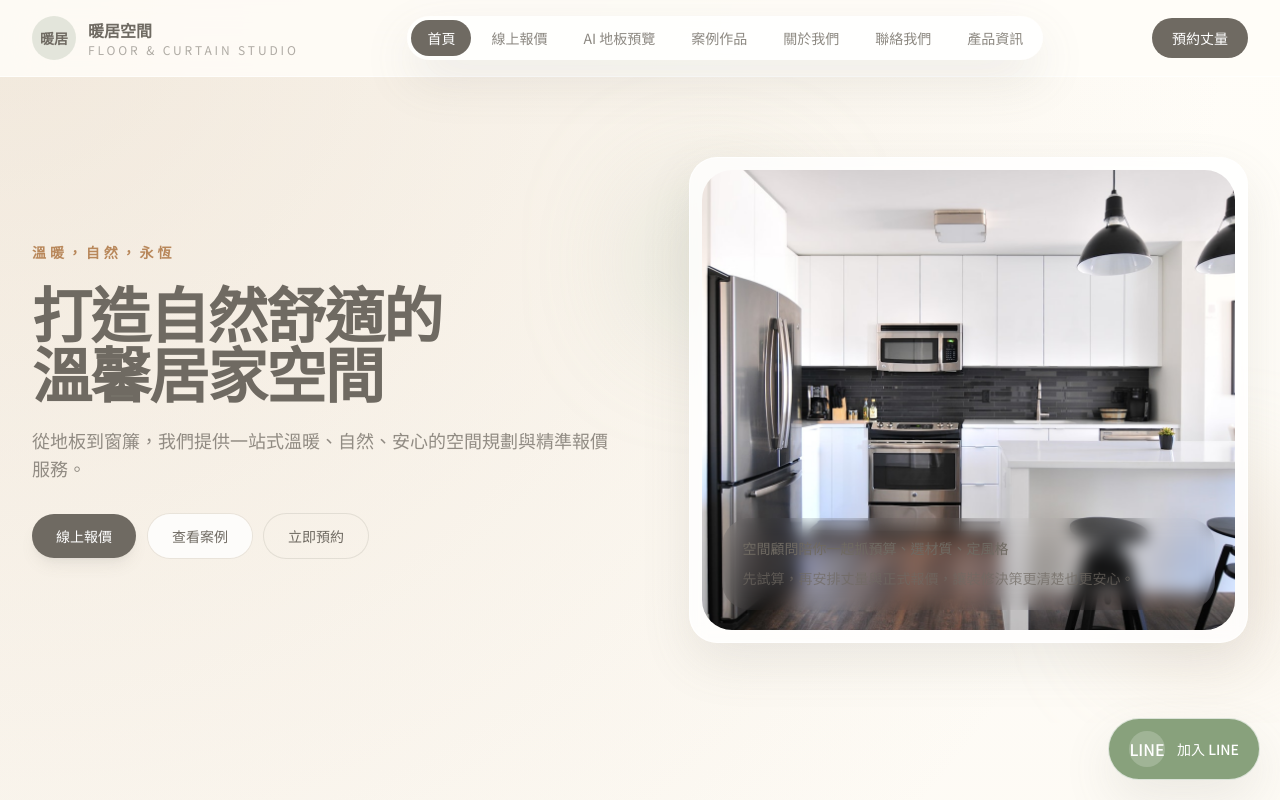
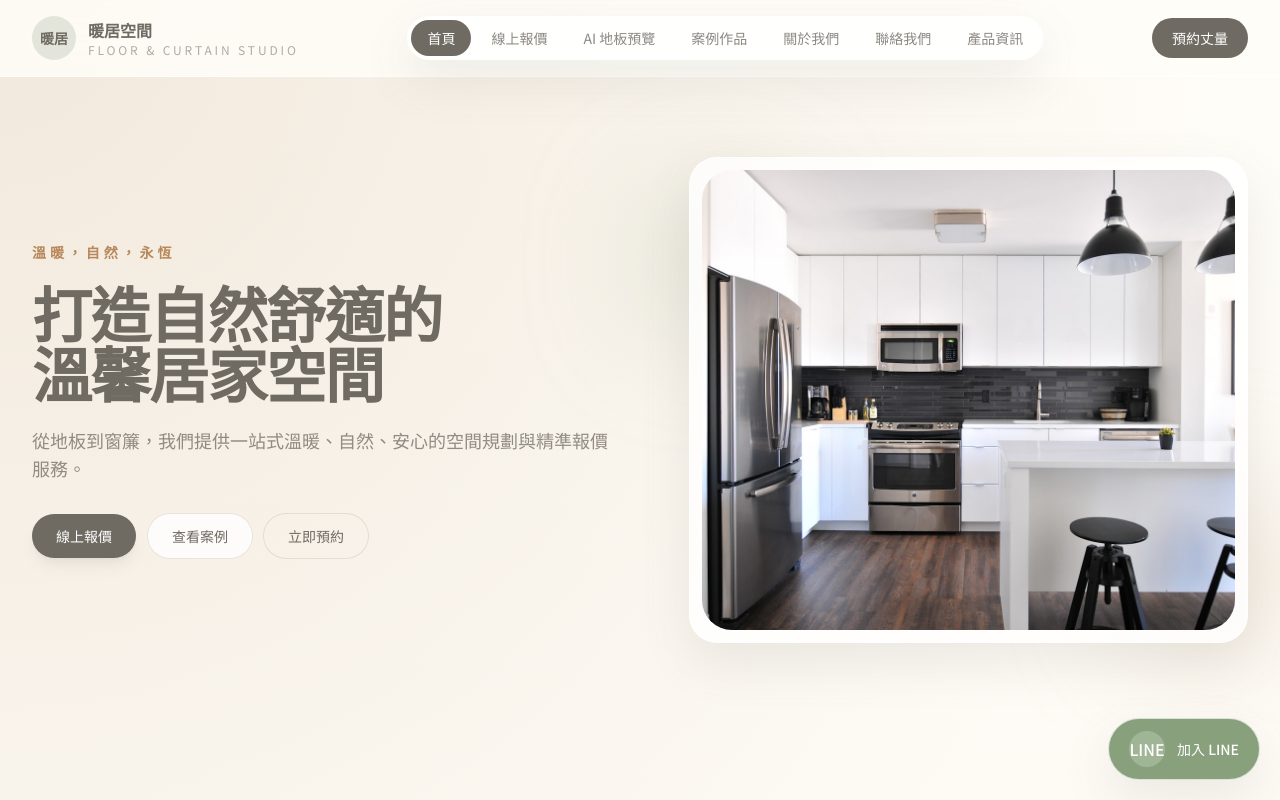
Before and after one commit to william700709-jpg/floor-ai-preview-site, a Next.js app: page / in a window 1280 px wide. Shown: the top 800 px of the page. Built offline with nearby package versions, Linux system fonts and the light colour scheme.

Commit message:
Match homepage hero layout

```diff
--- a/app/page.tsx
+++ b/app/page.tsx
@@ -68,18 +68,12 @@ export default function HomePage() {
             <div className="card-surface relative overflow-hidden rounded-[36px] p-3">
               <Image
                 src="/images/home/hero-kitchen-modern.jpg"
-                alt="白色廚房與地板搭配的明亮居家空間"
+                alt="溫暖木質廚房與窗簾搭配的居家空間"
                 width={960}
                 height={720}
                 className="h-[460px] w-full rounded-[30px] object-cover"
                 priority
               />
-              <div className="absolute bottom-8 left-8 right-8 rounded-[28px] bg-white/82 p-5 backdrop-blur">
-                <p className="text-sm font-medium text-stone">空間顧問陪你一起抓預算、選材質、定風格</p>
-                <p className="mt-2 text-sm leading-6 text-stone/70">
-                  先試算，再安排丈量與正式報價，讓裝修決策更清楚也更安心。
-                </p>
-              </div>
             </div>
           </div>
         </div>
```
